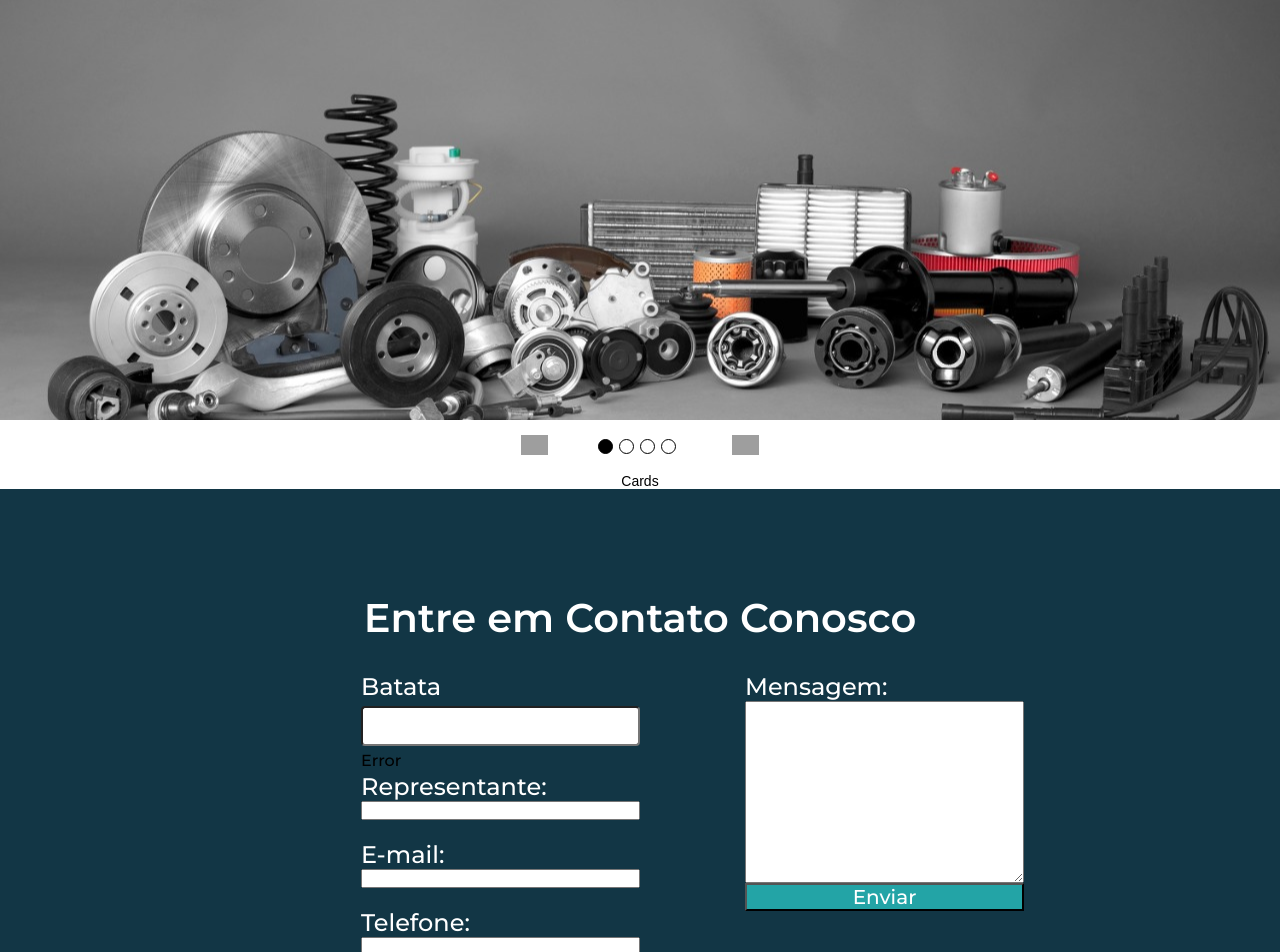
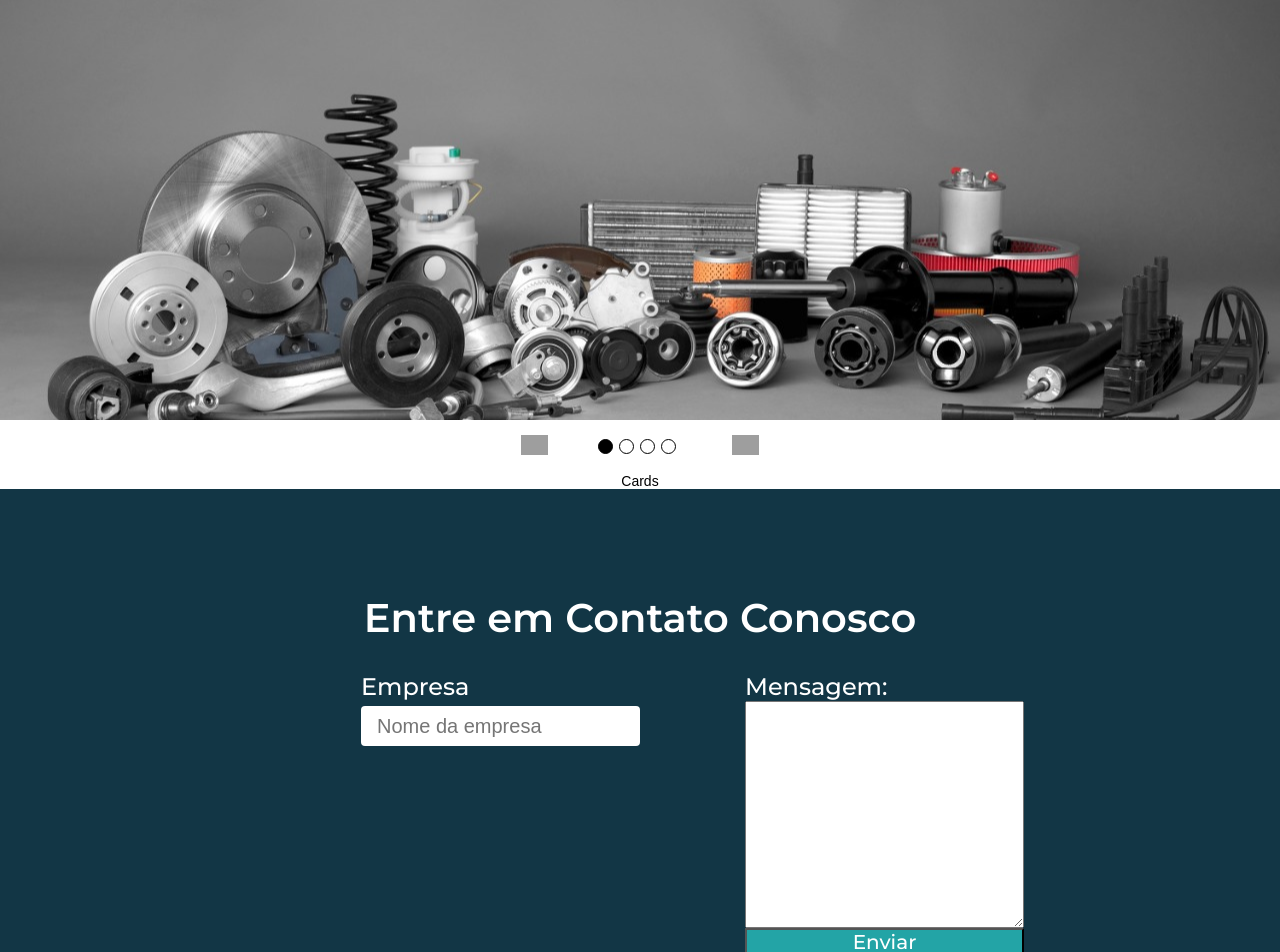
Before and after one commit to cpejr/IZT-web-frontend, a React (Vite) app: page / in a window 1280 px wide. Shown: the top 952 px of the page. Built offline with nearby package versions, Linux system fonts and the light colour scheme; grey boxes are pictures that could not be loaded.

Commit message:
fix: adding props

```diff
--- a/package.json
+++ b/package.json
@@ -15,8 +15,10 @@
     "carousel": "^0.0.3",
     "react": "^18.2.0",
     "react-dom": "^18.2.0",
+    "react-hook-form": "^7.43.1",
     "react-router-dom": "^6.8.1",
-    "styled-components": "^5.3.6"
+    "styled-components": "^5.3.6",
+    "zod": "^3.20.6"
   },
   "devDependencies": {
     "@commitlint/cli": "^17.4.2",
--- a/src/components/common/FormInput/FormIpunt.jsx
+++ b/src/components/common/FormInput/FormIpunt.jsx
@@ -1,11 +1,24 @@
+/* eslint-disable react/jsx-props-no-spreading */
 import { Container, Label, Input, ErrorMessage } from './Styles';
 
-export default function FormInput() {
+export default function FormInput({
+  name,
+  label,
+  placeholder,
+  errors,
+  register,
+}) {
+  const errorMessage = errors?.[name]?.message;
   return (
     <Container>
-      <Label>Batata</Label>
-      <Input />
-      <ErrorMessage>Error</ErrorMessage>
+      <Label htmlFor={name}>{label}</Label>
+      <Input
+        id={name}
+        error={errorMessage}
+        placeholder={placeholder}
+        {...register(name)}
+      />
+      {errorMessage && <ErrorMessage>{errorMessage}</ErrorMessage>}
     </Container>
   );
 }
--- a/src/components/common/FormInput/Styles.jsx
+++ b/src/components/common/FormInput/Styles.jsx
@@ -21,8 +21,12 @@ export const Input = styled.input`
   font-size: 20px;
   padding: 8px 16px;
   border-radius: 4px;
+
+  border: ${(props) => (props.error ? '2px red solid' : 'none')};
+  background: ${(props) => (props.error ? 'rgba(239, 202, 202, 1)' : 'white')};
 `;
 
-export const ErrorMessage = styled.span`
+export const ErrorMessage = styled.p`
   font-size: 16px;
+  color: red;
 `;
--- a/src/components/features/FormsContact/FormsContact.jsx
+++ b/src/components/features/FormsContact/FormsContact.jsx
@@ -1,4 +1,6 @@
 import FormInput from '../../common/FormInput/FormIpunt';
+import { useForm } from 'react-hook-form';
+import { z } from 'zod';
 import {
   ContactUs,
   Form,
@@ -12,34 +14,40 @@ import {
   BotaoEnviar,
 } from './Styles';
 
+// name,
+// label,
+// placeholder,
+// errors,
+// register,
+
 function FormsContactUs() {
+  const {
+    handleSubmit,
+    register,
+    formState: { errors },
+  } = useForm();
+
   return (
     <ContactUs>
       <Title>Entre em Contato Conosco</Title>
       <Form>
         <Section>
+          <FormInput
+            label="Empresa"
+            name="company"
+            placeholder="Nome da empresa"
+            errors={errors}
+            register={register}
+          />
+          {/* <FormInput />
           <FormInput />
-
-          <Representante>
-            Representante:
-            <input />
-          </Representante>
-
-          <Email>
-            E-mail:
-            <input />
-          </Email>
-
-          <Telefone>
-            Telefone:
-            <input />
-          </Telefone>
+          <FormInput /> */}
         </Section>
 
         <Section>
           <Mensagem>
             Mensagem:
-            <textarea rows={12} />
+            <textarea rows={15} />
             <BotaoEnviar>Enviar</BotaoEnviar>
           </Mensagem>
         </Section>
```
Also changed, not shown: .eslintrc.json, 1 other file (tests, documents, lock files or other folders).
